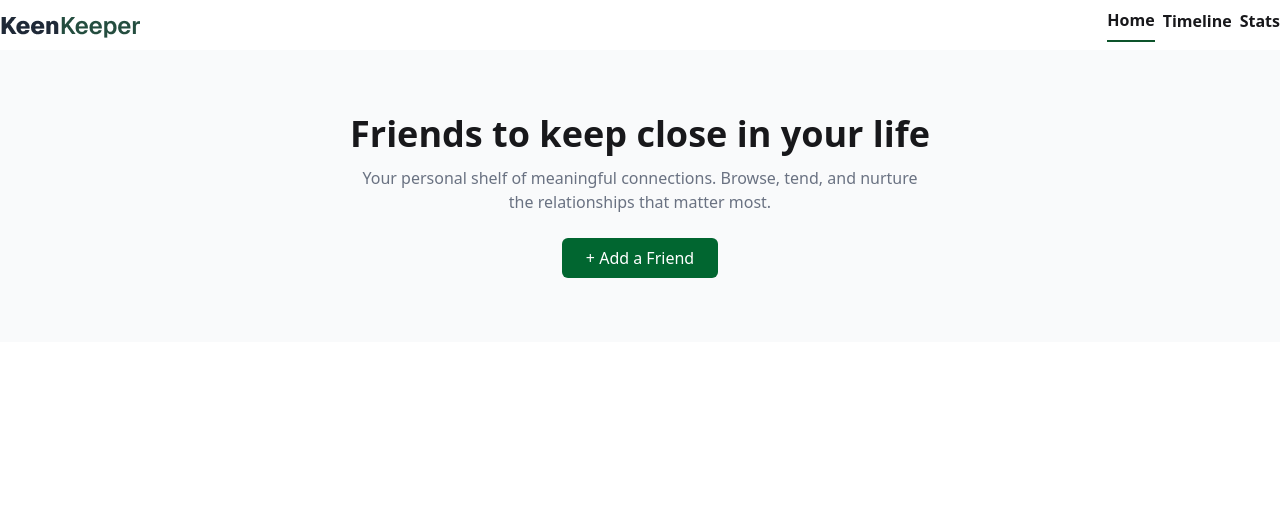
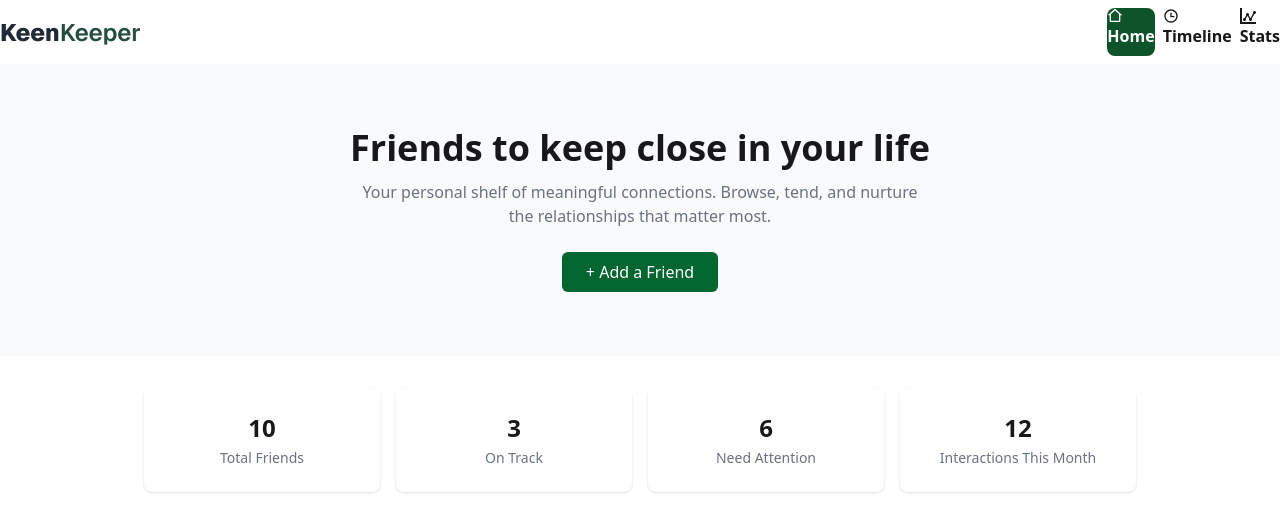
Before and after one commit to riadul061/Keen-Keeper-project-code, a Next.js app: page / in a window 1280 px wide. Shown: the top 532 px of the page. Built offline with nearby package versions, Linux system fonts and the light colour scheme.

Commit message:
Stats section adedd

```diff
--- a/src/app/page.js
+++ b/src/app/page.js
@@ -1,4 +1,5 @@
 import Banner from "@/components/homepage/Banner";
+import Stats from "@/components/homepage/Stats";
 import { discoverValidationDepths } from "next/dist/server/app-render/instant-validation/instant-validation";
 import Image from "next/image";
 
@@ -6,6 +7,7 @@ export default function Home() {
   return (
     <div>
       <Banner/>
+      <Stats/>
     </div>
   );
 }
--- /dev/null
+++ b/src/components/homepage/Stats.jsx
@@ -0,0 +1,28 @@
+import React from 'react';
+
+const Stats = () => {
+  const stats = [
+    { value: 10, label: "Total Friends" },
+    { value: 3, label: "On Track" },
+    { value: 6, label: "Need Attention" },
+    { value: 12, label: "Interactions This Month" },
+  ];
+
+  return (
+    <div className="grid grid-cols-2 md:grid-cols-4 gap-4 max-w-5xl mx-auto mt-8 px-4">
+
+      {stats.map((item, index) => (
+        <div
+          key={index}
+          className="bg-white shadow-sm  rounded-lg p-6 text-center"
+        >
+          <h2 className="text-2xl font-bold">{item.value}</h2>
+          <p className="text-gray-500 text-sm mt-1">{item.label}</p>
+        </div>
+      ))}
+
+    </div>
+  );
+};
+
+export default Stats;
--- a/src/components/shared/MyLink.jsx
+++ b/src/components/shared/MyLink.jsx
@@ -9,7 +9,7 @@ const MyLink = ({ href, children }) => {
   return (
     <Link
       href={href}
-      className={`pb-2 font-semibold ${pathname === href ? "border-b-2 border-green-900" : ""}`}
+      className={`pb-2 font-semibold ${pathname === href ? "rounded-lg bg-green-900 text-white" : ""}`}
     >
       {children}
     </Link>
--- a/src/components/shared/Navbar.jsx
+++ b/src/components/shared/Navbar.jsx
@@ -3,21 +3,25 @@ import logoImg from "@/assets/logo.png";
 
 import Image from "next/image";
 import MyLink from "./MyLink";
+import { RiHome2Line, RiTimeLine } from "react-icons/ri";
+import { ImStatsDots } from "react-icons/im";
 
 const Navbar = () => {
   const navItems = [
     {
       path: "/",
       text: "Home",
-
+      element: <RiHome2Line/>
     },
     {
       path: "/timeline",
       text: "Timeline",
+      element: <RiTimeLine/>
     },
     {
       path: "/Stats",
       text: "Stats",
+      element: <ImStatsDots/>
     },
   ];
 
@@ -34,7 +38,7 @@ const Navbar = () => {
           {navItems.map((item, index) => (
             // Client component
             <MyLink key={index} href={item.path}>
-              {item.text}
+              {item.element} {item.text}
             </MyLink>
           ))}
 
```
